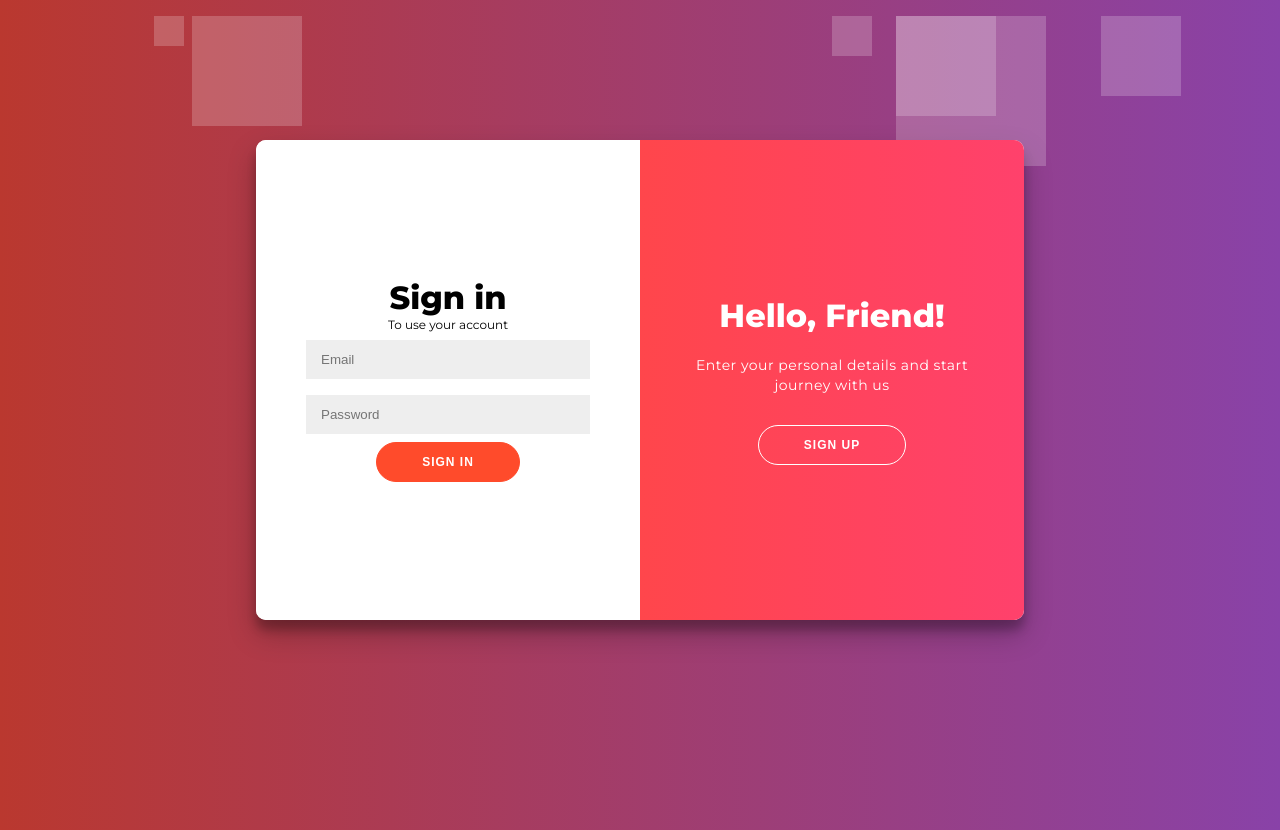
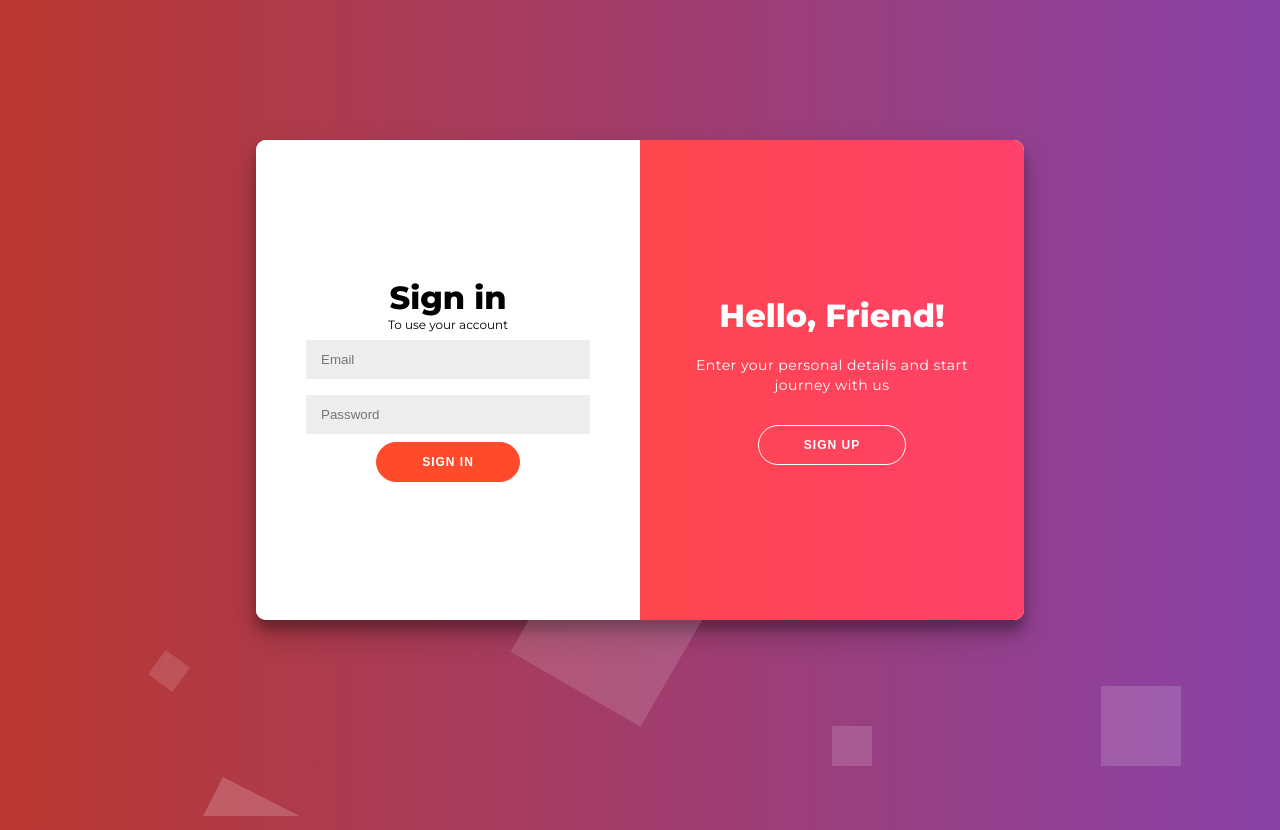
Before and after one commit to ConnorScoma1/Project-3, a React (Create React App) app: page / in a window 1280 px wide. Built offline with nearby package versions, Linux system fonts and the light colour scheme.

Commit message:
login page background animation

```diff
--- a/src/components/App.css
+++ b/src/components/App.css
@@ -16,6 +16,10 @@ body {
 	margin: -20px 0 50px;
 }
 
+/* ============================
+    Floating Box Aniamtions
+============================= */
+
 .box-area {
     position: absolute;
     top: 0;
@@ -33,6 +37,7 @@ body {
     height: 25px;
     background: rgba(255, 255, 255, 0.2);
     animation: animate 20s linear infinite;
+    bottom: -150px;
 }
 
 .box-area li:nth-child(1) {
@@ -58,7 +63,7 @@ body {
 }
 
 .box-area li:nth-child(4) {
-    left: 70%;
+    left: 42%;
     width: 150px;
     height: 150px;
     animation-delay: 0s;
@@ -78,6 +83,21 @@ body {
     height: 110px;
     animation-delay: 3.5s;
 }
+
+@keyframes animate {
+    0% {
+        transform: translateY(0) rotate(0deg);
+        opacity: 1;
+    }
+    100% {
+        transform: translateY(-800px) rotate(360deg);
+        opacity: 0;
+    }
+}
+
+/* ============================
+   END OF Floating Box Aniamtions
+============================= */
 
 
 h1 {
```
